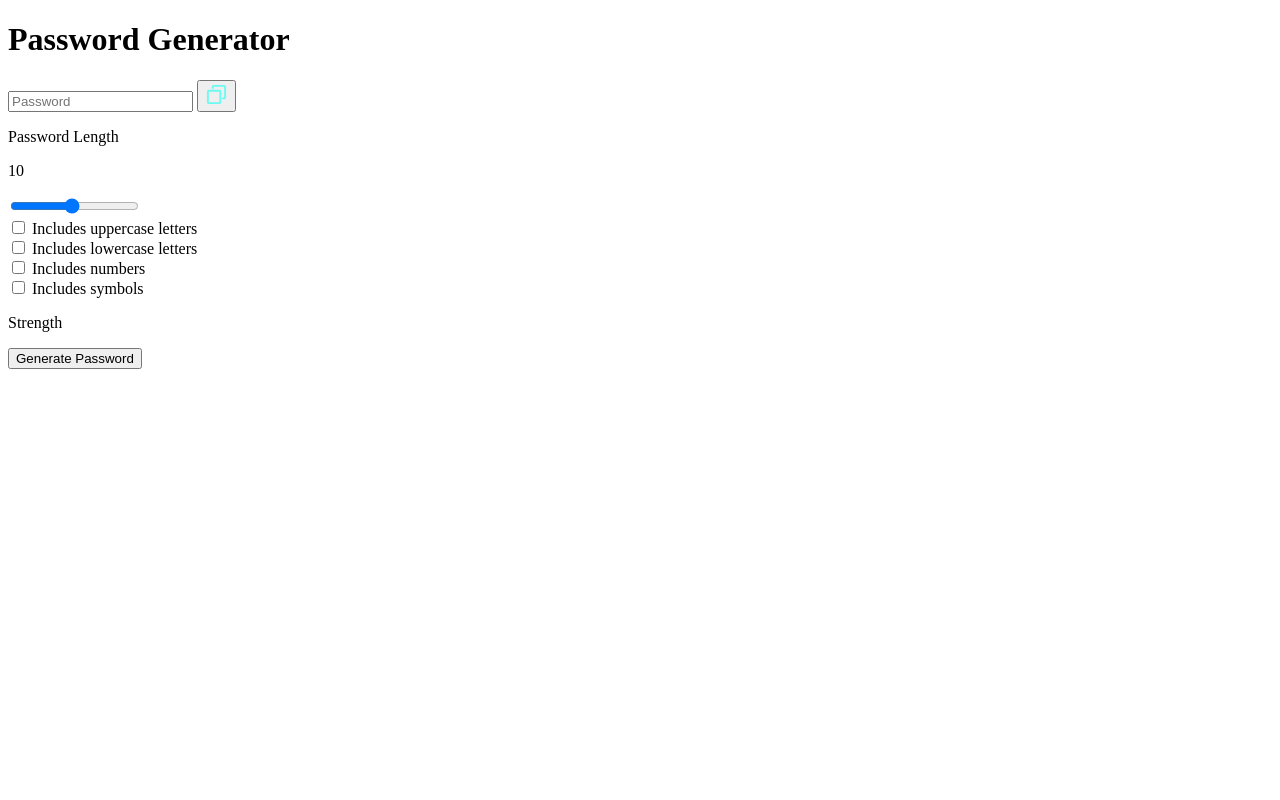
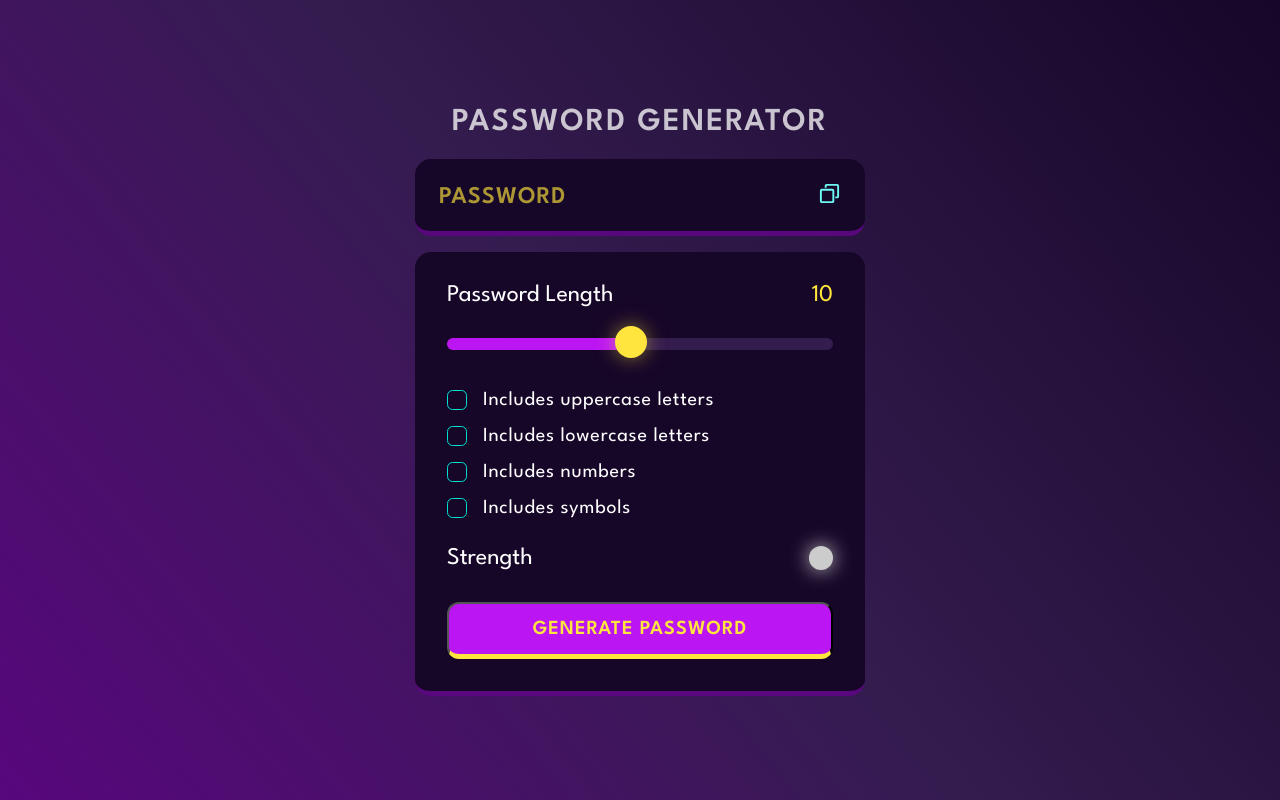
Before and after one commit to mainak10-java/Password-Generator, a plain HTML site: page index.html in a window 1280 px wide. Drawn offline with Linux system fonts and the light colour scheme.

Commit message:
Added the CSS codes and some JS functionalities

```diff
--- a/index.html
+++ b/index.html
@@ -4,6 +4,13 @@
     <meta charset="UTF-8">
     <meta name="viewport" content="width=device-width, initial-scale=1.0">
     <title>Password Generator</title>
+    <link rel="stylesheet" href="./styles.css">
+    <link rel="preconnect" href="https://fonts.googleapis.com" />
+    <link rel="preconnect" href="https://fonts.gstatic.com" crossorigin />
+    <link
+      href="https://fonts.googleapis.com/css2?family=League+Spartan:wght@100;200;300;400;600&display=swap"
+      rel="stylesheet"
+    />
 </head>
 <body>
     <div class="container">
@@ -12,8 +19,8 @@
 
         <div class="display-container">
             <input readonly placeholder="Password" class="display" data-passwordDisplay>
-            <button data-copy>
-                <span data-copyMsg></span>
+            <button class="copy-btn" data-copy>
+                <span class="tooltip" data-copyMsg></span>
                 <img src="./assets/copy.svg" alt="copy" width="23" height="23">
             </button>
         </div>
@@ -26,29 +33,29 @@
 
             <input type="range" min="1" max="20" class="slider" step="1" data-lengthSlider>
 
-            <div>
+            <div class="check">
                 <input type="checkbox" id="uppercase">
                 <label for="uppercase">Includes uppercase letters</label>
             </div>
 
-            <div>
+            <div class="check">
                 <input type="checkbox" id="lowercase">
                 <label for="lowercase">Includes lowercase letters</label>
             </div>
 
-            <div>
+            <div class="check">
                 <input type="checkbox" id="numbers">
                 <label for="numbers">Includes numbers</label>
             </div>
 
-            <div>
+            <div class="check">
                 <input type="checkbox" id="symbols">
                 <label for="symbols">Includes symbols</label>
             </div>
 
             <div class="strength-container">
                 <p>Strength</p>
-                <div data-indicator></div>
+                <div class="indicator" data-indicator></div>
             </div>
 
             <button class="generate-button">Generate Password</button>
--- a/script.js
+++ b/script.js
@@ -18,6 +18,7 @@ let passwordLength=10;
 let checkCount=0;
 handleSlider();
 //Set strength circle color to grey
+setIndicator("#ccc");
 
 
 
@@ -37,11 +38,16 @@ function shufflePassword(array){
 function handleSlider(){
     inputSlider.value=passwordLength;
     lengthDisplay.innerText=passwordLength;
+
+    const min=inputSlider.min;
+    const max=inputSlider.max;
+    inputSlider.style.backgroundSize= ((passwordLength-min)*100/(max-min)) + "% 100%";
 }
 
 function setIndicator(color){
     indicator.style.backgroundColor=color;
     //Set shadow is homework
+    indicator.style.boxShadow=`0 0 20px ${color}`;
 }
 
 function getRndInteger(min, max){
@@ -92,14 +98,14 @@ function calcStrength(){
 
 async function copyContent(){
     try{
-        await navigator.clipboard.writeText(passwordDisplay.value);
+        await navigator.clipboard.writeText(passwordDisplay.value); // This method returns a promise
         copyMsg.innerText="Copied";
    }
    catch(e){
         copyMsg.innerText="Failed";
    }
 
-   copyMsg.classList("active");
+   copyMsg.classList.add("active");
 
    setTimeout(() =>{
         copyMsg.classList.remove("active");
@@ -182,6 +188,9 @@ generateBtn.addEventListener('click', () =>{
         password+=funcArr[i]();
     }
 
+    console.log(lowercaseCheck.checked);
+    console.log(funcArr[1]());
+
     console.log('Compulsory addition Done')
     //Adding the remaining length
     for(let i=0;i<passwordLength-funcArr.length;i++){
@@ -200,4 +209,4 @@ generateBtn.addEventListener('click', () =>{
 
     //Calculate strength of the password
     calcStrength();
-})
+});
--- /dev/null
+++ b/styles.css
@@ -0,0 +1,247 @@
+*,
+*::before,
+*::after{
+    margin: 0;
+    padding: 0;
+    box-sizing: border-box;
+    font-family: 'League Spartan', sans-serif;
+}
+
+:root {
+    --dk-violet: hsl(268, 75%, 9%);
+    --lt-violet: hsl(268, 47%, 21%);
+    --lt-violet2: hsl(281, 89%, 26%);
+    --vb-violet: hsl(285, 91%, 52%);
+    --vb-violet2: hsl(290, 70%, 36%);
+    --vb-yellow: hsl(52, 100%, 62%);
+    --pl-white: hsl(0, 0%, 100%);
+    --vb-cyan: hsl(176, 100%, 44%);
+    --vb-cyan2: hsl(177, 92%, 70%);
+    --dk-text: hsl(198, 20%, 13%);
+}
+
+body{
+    width: 100vw;
+    height: 100vh;
+    display: flex;
+    flex-direction: column;
+    justify-content: center;
+    align-items: center;
+    background: linear-gradient(231deg, rgba(22, 6, 40, 1) 0%, rgba(52, 28, 79, 1) 50%, rgba(88, 7, 125, 1) 100%);
+}
+.container{
+    width: 90%;
+    max-width: 450px;
+}
+
+h1{
+    color: var(--pl-white);
+    opacity: 0.75;
+    text-align: center;
+    letter-spacing: 2px;
+    text-transform: uppercase;
+    line-height: 1.2;
+}
+
+.display-container{
+    position: relative;
+    background-color: var(--dk-violet);
+    border-radius: 1rem;
+    border-bottom: 0.35rem solid var(--lt-violet2);
+    margin: 1rem 0;
+    padding-top: 0.35rem;
+}
+
+.display{
+    text-transform: uppercase;
+    color: var(--vb-yellow);
+    background-color: transparent;
+    outline: none;
+    border: none;
+    padding: 1.15rem 1rem;
+    font-weight: 600;
+    font-size: 1.5rem;
+    line-height: 30px;
+    letter-spacing: 1px;
+    padding-right: 3.25rem;
+}
+
+.display::placeholder{
+    position: absolute;
+    top: 50%;
+    transform: translateY(-50%);
+    left: 1.5rem;
+    font-size: 1.5rem;
+    line-height: 30px;
+    color: var(--vb-yellow);
+    opacity: 0.65;
+}
+
+.display-container button{
+    position: absolute;
+    top: 50%;
+    right: 1.5rem;
+    transform: translateY(-50%);
+}
+
+.input-container{
+    width: 100%;
+    background-color: var(--dk-violet);
+    border-radius: 1rem;
+    padding: 2rem;
+    border-bottom: 0.35rem solid var(--lt-violet2);
+}
+
+.length-container{
+    display: flex;
+    justify-content: space-between;
+    align-items: center;
+}
+
+.length-container p:nth-child(1){
+    color: var(--pl-white);
+    font-size: 1.5rem;
+}
+
+.length-container p:nth-child(2){
+    color: var(--vb-yellow);
+    font-size: 1.5rem;
+}
+
+.strength-container{
+    display: flex;
+    justify-content: space-between;
+    align-items: center;
+    margin-top: 1.75rem;
+    margin-bottom: 2rem;
+}
+
+.strength-container p{
+    color: var(--pl-white);
+    font-size: 1.5rem;
+}
+
+.indicator{
+    width: 1.5rem;
+    height: 1.5rem;
+    border-radius: 50%;
+}
+
+.generate-button{
+    width: 100%;
+    padding: 1rem 0;
+    background-color: var(--vb-violet);
+    text-align: center;
+    border-radius: 0.75rem;
+    border-bottom: 0.35rem solid var(--vb-yellow);
+    text-transform: uppercase;
+    letter-spacing: 1px;
+    color: var(--vb-yellow);
+    font-weight: 600;
+    font-size: 1.25rem;
+    cursor: pointer;
+    outline: none;
+}
+
+.check{
+    display: flex;
+    align-items: center;
+    margin: 1rem 0;
+    gap: 0 1rem;
+}
+
+.check input{
+    appearance: none;
+    width: 20px;
+    height: 20px;
+    border: 1px solid var(--vb-cyan);
+    cursor: pointer;
+    position: relative;
+    border-radius: 0.35rem;
+}
+
+.check input:checked{
+    background-color: var(--vb-cyan);
+}
+
+.check input:checked::before{
+    content: '✔';
+    position: absolute;
+    color: var(--dk-text);
+    font-size:1.05rem;
+    font-weight: 600;
+    left:50%;
+    top:-3.5px;
+    transform: translateX(-50%)  translateY(15%);
+}
+
+.check label{
+    color: var(--pl-white);
+    font-size: 1.25rem;
+    letter-spacing: 0.75px;
+}
+
+.slider{
+    appearance: none;
+    width: 100%;
+    border: none;
+    outline: none;
+    cursor: pointer;
+    background-color: var(--lt-violet);
+    border-radius: 1rem;
+    margin-top: 2rem;
+    margin-bottom: 1.5rem;
+    background-image: linear-gradient(var(--vb-violet), var(--vb-violet));
+    height: 0.75rem;
+    background-repeat: no-repeat;
+    z-index: -1;
+}
+
+.slider::-webkit-slider-thumb{
+    position: relative;
+    appearance: none;
+    height: 2rem;
+    width: 2rem;
+    border-radius: 50%;
+    background-color: var(--vb-yellow);
+    margin-top: -3px;
+    transition: all 100ms ease-in;
+    box-shadow: 0px 0px 20px 0px rgba(255, 229, 61, 0.50);
+    z-index: 1;
+}
+
+.slider:focus{
+    outline: 3px solid var(--vb-yellow);
+}
+
+.slider::-webkit-slider-thumb:hover{
+    outline: 3px solid var(--vb-yellow);
+    background-color: var(--dk-violet);
+    box-shadow: 0px 0px 25px 5px rgba(255, 229, 61, 0.80);
+}
+
+.copy-btn{
+    background-color: transparent;
+    border:none;
+    outline:none;
+}
+
+.tooltip {
+    position: absolute;
+    background-color: var(--vb-violet2);
+    color: var(--vb-yellow);
+    font-size: 1.25rem;
+    top: -35px;
+    left: -25px;
+    padding: 5px 10px;
+    border-radius: 1rem;
+    opacity: 0;
+    transform: scale(0);
+    transform-origin: bottom;
+    transition: all 250ms ease-in-out;
+  }
+
+  .tooltip.active {
+    opacity: 1;
+    transform: scale(1);
+  }
```
